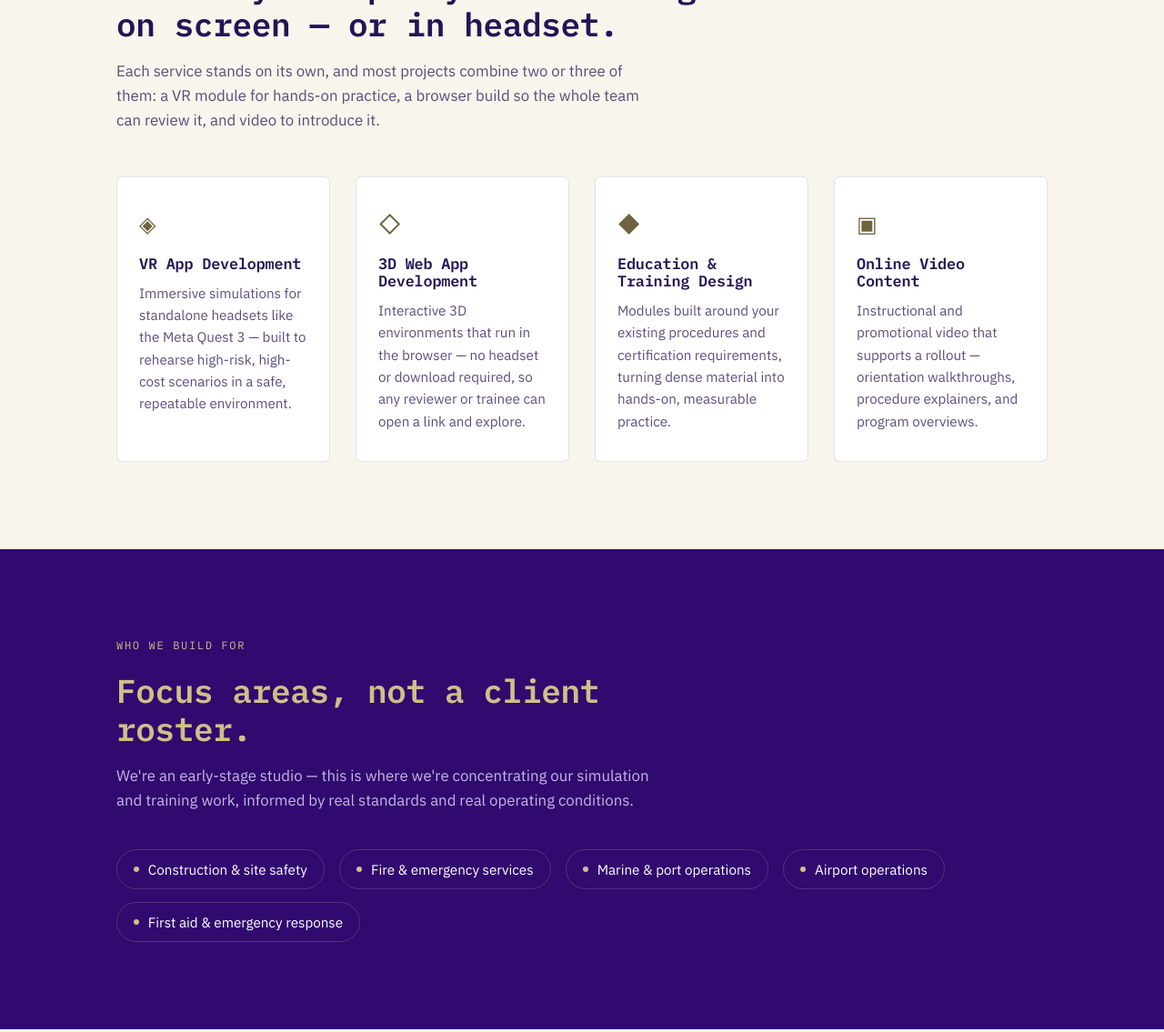
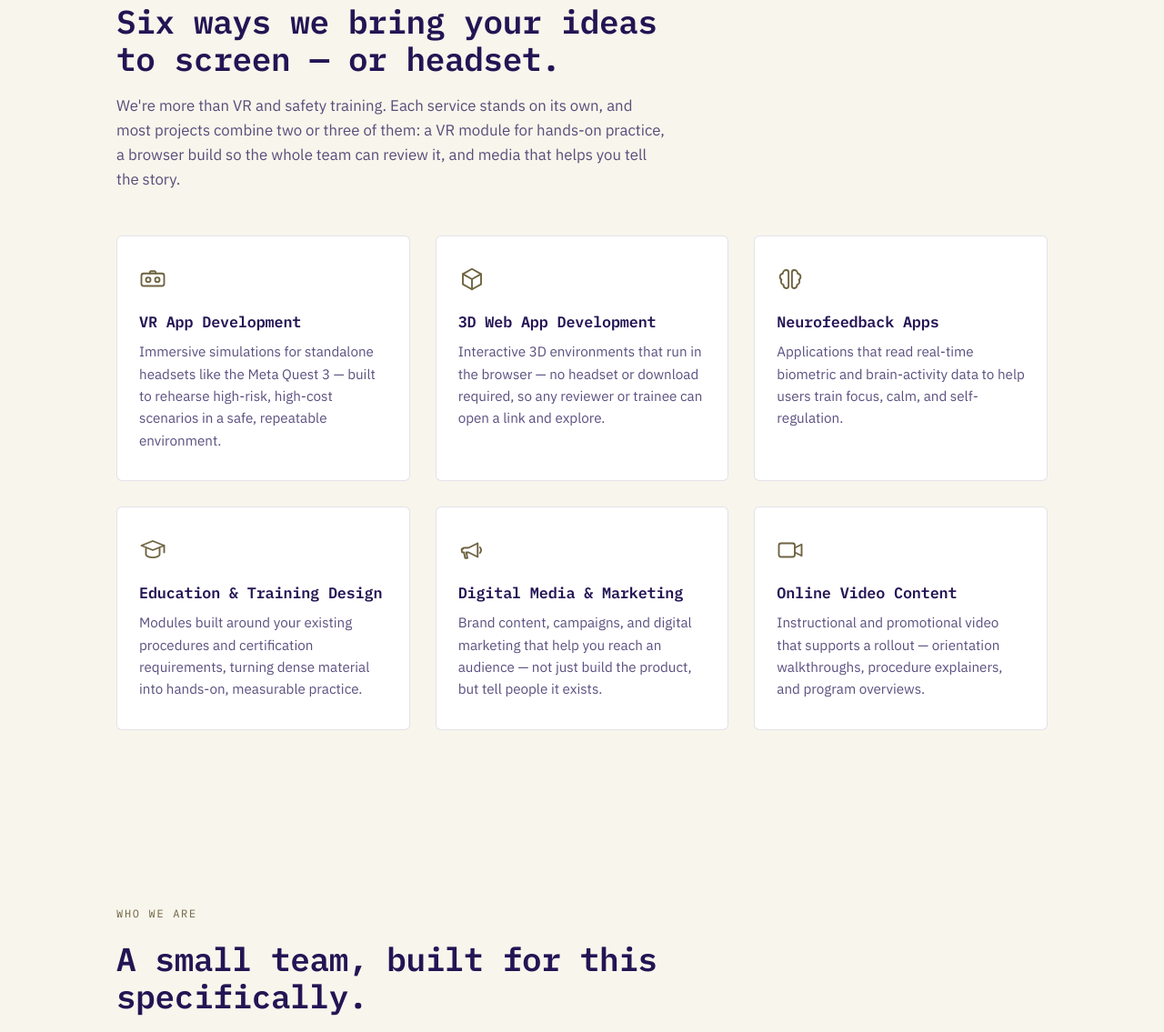
Before and after one commit to albissus/albissus.github.io, a plain HTML site: page index.html in a window 1280 px wide. Shown: the part 1078-2213 px from the top of the page at 91% size. Drawn offline with Linux system fonts and the light colour scheme.

Commit message:
Added more things we do

```diff
--- a/index.html
+++ b/index.html
@@ -3,8 +3,8 @@
 <head>
 	<meta charset="UTF-8" />
 	<meta name="viewport" content="width=device-width, initial-scale=1" />
-	<title>Albissus — VR &amp; 3D Simulation Training</title>
-	<meta name="description" content="Albissus builds immersive VR and browser-based 3D training simulations for organizations with real safety and compliance stakes." />
+	<title>Albissus — VR, Digital Media &amp; Training Studio</title>
+	<meta name="description" content="Albissus builds immersive VR and 3D simulations, neurofeedback apps, and digital media and marketing content for organizations that want to do it right the first time." />
 	<link rel="icon" href="images/Albissus_Logo_New.png" />
 	<link rel="preconnect" href="https://fonts.googleapis.com" />
 	<link rel="preconnect" href="https://fonts.gstatic.com" crossorigin />
@@ -27,7 +27,6 @@
 			</button>
 			<nav class="site-nav" id="siteNav">
 				<a href="#work">What we do</a>
-				<a href="#sectors">Who we build for</a>
 				<a href="#team">Team</a>
 				<a href="#contact" class="site-nav__cta">Get in touch</a>
 			</nav>
@@ -42,7 +41,7 @@
 				<span class="hero__dots" aria-hidden="true"><i></i><i></i><i></i></span>
 				<p class="eyebrow">/ælˈbɪsəs/ &nbsp;·&nbsp; invented word &nbsp;·&nbsp; a bright, mysterious light, often associated with knowledge</p>
 				<h1 class="hero__word">albissus</h1>
-				<p class="hero__tagline">We design VR and 3D training simulations for organizations that can't afford to learn safety lessons the hard way.</p>
+				<p class="hero__tagline">We build VR, 3D, and digital experiences — training simulations, neurofeedback apps, and digital media and marketing — for organizations that want to do it right the first time.</p>
 				<div class="hero__actions">
 					<a href="#contact" class="btn btn--primary">Get in touch</a>
 					<a href="#work" class="btn btn--ghost">See what we build</a>
@@ -55,7 +54,7 @@
 			<div class="section__inner">
 				<p class="eyebrow eyebrow--dark">Trusted by</p>
 				<div class="logo-row">
-					<div class="logo-row__item"><img src="img/%5BLOGO%5DGhorerRanna.png" alt="Ghorer Ranna" /></div>
+					<div class="logo-row__item"><a href="https://ghorer-ranna.ca" target="_blank" rel="noopener"><img src="img/%5BLOGO%5DGhorerRanna.png" alt="Ghorer Ranna" /></a></div>
 				</div>
 			</div>
 		</section>
@@ -64,48 +63,53 @@
 		<section id="work" class="section section--paper">
 			<div class="section__inner">
 				<p class="eyebrow eyebrow--dark">What we do</p>
-				<h2 class="section__title">Four ways we put your training on screen — or in headset.</h2>
-				<p class="section__lede">Each service stands on its own, and most projects combine two or three of them: a VR module for hands-on practice, a browser build so the whole team can review it, and video to introduce it.</p>
+				<h2 class="section__title">Six ways we bring your ideas to screen — or headset.</h2>
+				<p class="section__lede">We're more than VR and safety training. Each service stands on its own, and most projects combine two or three of them: a VR module for hands-on practice, a browser build so the whole team can review it, and media that helps you tell the story.</p>
 
-				<div class="grid grid--4">
+				<div class="grid grid--3">
 					<article class="card">
-						<div class="card__mark" aria-hidden="true">◈</div>
+						<div class="card__mark" aria-hidden="true">
+							<svg viewBox="0 0 24 24" fill="none" stroke="currentColor" stroke-width="1.5" stroke-linecap="round" stroke-linejoin="round"><rect x="2" y="7" width="20" height="11" rx="2"/><path d="M9.5 7v-1a1 1 0 0 1 1-1h3a1 1 0 0 1 1 1v1"/><circle cx="8" cy="12.5" r="2"/><circle cx="16" cy="12.5" r="2"/></svg>
+						</div>
 						<h3 class="card__title">VR App Development</h3>
 						<p class="card__text">Immersive simulations for standalone headsets like the Meta Quest 3 — built to rehearse high-risk, high-cost scenarios in a safe, repeatable environment.</p>
 					</article>
 					<article class="card">
-						<div class="card__mark" aria-hidden="true">◇</div>
+						<div class="card__mark" aria-hidden="true">
+							<svg viewBox="0 0 24 24" fill="none" stroke="currentColor" stroke-width="1.5" stroke-linecap="round" stroke-linejoin="round"><path d="M12 3l8 4.5v9L12 21l-8-4.5v-9L12 3z"/><path d="M12 12v9M12 12l8-4.5M12 12l-8-4.5"/></svg>
+						</div>
 						<h3 class="card__title">3D Web App Development</h3>
 						<p class="card__text">Interactive 3D environments that run in the browser — no headset or download required, so any reviewer or trainee can open a link and explore.</p>
 					</article>
 					<article class="card">
-						<div class="card__mark" aria-hidden="true">◆</div>
+						<div class="card__mark" aria-hidden="true">
+							<svg viewBox="0 0 24 24" fill="none" stroke="currentColor" stroke-width="1.5" stroke-linecap="round" stroke-linejoin="round"><path d="M8.5 4a3 3 0 0 0-3 3 3 3 0 0 0-1.2 5.5A3 3 0 0 0 6 17a3 3 0 0 0 2.5 3 2 2 0 0 0 2-2V6a2 2 0 0 0-2-2z"/><path d="M15.5 4a3 3 0 0 1 3 3 3 3 0 0 1 1.2 5.5A3 3 0 0 1 18 17a3 3 0 0 1-2.5 3 2 2 0 0 1-2-2V6a2 2 0 0 1 2-2z"/></svg>
+						</div>
+						<h3 class="card__title">Neurofeedback Apps</h3>
+						<p class="card__text">Applications that read real-time biometric and brain-activity data to help users train focus, calm, and self-regulation.</p>
+					</article>
+					<article class="card">
+						<div class="card__mark" aria-hidden="true">
+							<svg viewBox="0 0 24 24" fill="none" stroke="currentColor" stroke-width="1.5" stroke-linecap="round" stroke-linejoin="round"><path d="M2 8l10-4 10 4-10 4-10-4z"/><path d="M6 10.5V16c0 1.1 2.7 2.5 6 2.5s6-1.4 6-2.5v-5.5"/><path d="M22 8v6"/></svg>
+						</div>
 						<h3 class="card__title">Education &amp; Training Design</h3>
 						<p class="card__text">Modules built around your existing procedures and certification requirements, turning dense material into hands-on, measurable practice.</p>
 					</article>
 					<article class="card">
-						<div class="card__mark" aria-hidden="true">▣</div>
+						<div class="card__mark" aria-hidden="true">
+							<svg viewBox="0 0 24 24" fill="none" stroke="currentColor" stroke-width="1.5" stroke-linecap="round" stroke-linejoin="round"><path d="M3 11v2a1 1 0 0 0 1 1h1l1 5h2l-1-5h2l8 4V6l-8 4H5a1 1 0 0 0-1 1z"/><path d="M19 9.5a3.5 3.5 0 0 1 0 5"/></svg>
+						</div>
+						<h3 class="card__title">Digital Media &amp; Marketing</h3>
+						<p class="card__text">Brand content, campaigns, and digital marketing that help you reach an audience — not just build the product, but tell people it exists.</p>
+					</article>
+					<article class="card">
+						<div class="card__mark" aria-hidden="true">
+							<svg viewBox="0 0 24 24" fill="none" stroke="currentColor" stroke-width="1.5" stroke-linecap="round" stroke-linejoin="round"><rect x="2" y="6" width="14" height="12" rx="2"/><path d="M16 10l6-3v10l-6-3"/></svg>
+						</div>
 						<h3 class="card__title">Online Video Content</h3>
 						<p class="card__text">Instructional and promotional video that supports a rollout — orientation walkthroughs, procedure explainers, and program overviews.</p>
 					</article>
 				</div>
-			</div>
-		</section>
-
-		<!-- Who we build for -->
-		<section id="sectors" class="section section--ink">
-			<div class="section__inner">
-				<p class="eyebrow">Who we build for</p>
-				<h2 class="section__title section__title--light">Focus areas, not a client roster.</h2>
-				<p class="section__lede section__lede--light">We're an early-stage studio — this is where we're concentrating our simulation and training work, informed by real standards and real operating conditions.</p>
-
-				<ul class="tag-list">
-					<li><span class="tag-list__dot" aria-hidden="true"></span>Construction &amp; site safety</li>
-					<li><span class="tag-list__dot" aria-hidden="true"></span>Fire &amp; emergency services</li>
-					<li><span class="tag-list__dot" aria-hidden="true"></span>Marine &amp; port operations</li>
-					<li><span class="tag-list__dot" aria-hidden="true"></span>Airport operations</li>
-					<li><span class="tag-list__dot" aria-hidden="true"></span>First aid &amp; emergency response</li>
-				</ul>
 			</div>
 		</section>
 
@@ -152,7 +156,7 @@
 		<section id="contact" class="section section--deep">
 			<div class="section__inner">
 				<p class="eyebrow">Get in touch</p>
-				<h2 class="section__title section__title--light">Tell us what you're trying to train for.</h2>
+				<h2 class="section__title section__title--light">Tell us what you're trying to build.</h2>
 				<p class="section__lede section__lede--light">We're happy to start with a conversation, not a pitch — send us a note and we'll go from there.</p>
 
 				<div class="contact-grid">
--- a/styles.css
+++ b/styles.css
@@ -309,6 +309,7 @@ img { max-width: 100%; display: block; }
 --------------------------------------------------------- */
 .grid { display: grid; gap: 1.75rem; margin-top: 3rem; }
 .grid--4 { grid-template-columns: repeat(4, 1fr); }
+.grid--3 { grid-template-columns: repeat(3, 1fr); }
 .grid--2 { grid-template-columns: repeat(2, 1fr); }
 
 .card {
@@ -324,9 +325,12 @@ img { max-width: 100%; display: block; }
 	box-shadow: 0 12px 24px rgba(36, 20, 84, 0.08);
 }
 .card__mark {
-	font-size: 1.5rem;
 	color: var(--gold-dim);
 	margin-bottom: 1rem;
+}
+.card__mark svg {
+	width: 30px;
+	height: 30px;
 }
 .card__title { font-size: 1.05rem; margin-bottom: 0.6rem; }
 .card__text { font-size: 0.95rem; color: rgba(36,20,84,0.75); margin-bottom: 0; }
@@ -467,6 +471,7 @@ img { max-width: 100%; display: block; }
 --------------------------------------------------------- */
 @media (max-width: 900px) {
 	.grid--4 { grid-template-columns: repeat(2, 1fr); }
+	.grid--3 { grid-template-columns: repeat(2, 1fr); }
 	.contact-grid { grid-template-columns: 1fr; gap: 2rem; }
 }
 
@@ -489,6 +494,7 @@ img { max-width: 100%; display: block; }
 	.site-nav__cta { margin: 1em 0; text-align: center; }
 
 	.grid--4 { grid-template-columns: 1fr; }
+	.grid--3 { grid-template-columns: 1fr; }
 	.grid--2 { grid-template-columns: 1fr; }
 	.section { padding: 4rem 0; }
 }
```
